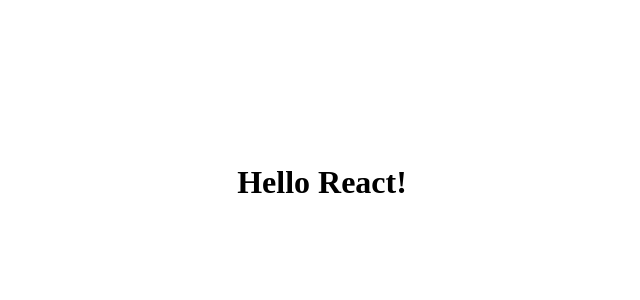
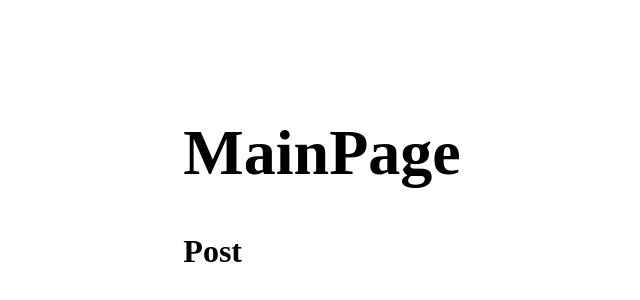
Before and after one commit to mishapodl/blog-test-project, a React app: page / in a window 1280 px wide. Shown: the part 218-518 px from the top of the page, without its empty margins (318-958 px from the left). Built offline with nearby package versions, Linux system fonts and the light colour scheme; the HTML template or start-up script is replaced by a standard one.

Commit message:
configured redux workspace and structure files

```diff
--- a/src/App.tsx
+++ b/src/App.tsx
@@ -1,3 +1,8 @@
 import React, { FC } from 'react'
+import { MainPage } from './pages/MainPage/MainPage'
 
-export const App: FC = () => <h1>Hello React!</h1>
+export const App: FC = () => (
+  <h1>
+    <MainPage />
+  </h1>
+)
--- /dev/null
+++ b/src/components/Post/Post.tsx
@@ -0,0 +1,6 @@
+import React, { FC } from 'react'
+import './Post.scss'
+
+export const Post: FC = () => {
+  return <div>Post</div>
+}
--- /dev/null
+++ b/src/components/Post/index.ts
@@ -0,0 +1,3 @@
+import { Post } from './Post'
+
+export default Post
--- a/src/index.tsx
+++ b/src/index.tsx
@@ -2,5 +2,15 @@
 import ReactDOM from 'react-dom'
 import { App } from './App'
 import './styles/index.scss'
+import { BrowserRouter } from 'react-router-dom'
+import { Provider } from 'react-redux'
+import store from './redux/store'
 
-ReactDOM.render(<App />, document.getElementById('root'))
+ReactDOM.render(
+  <BrowserRouter>
+    <Provider store={store}>
+      <App />
+    </Provider>
+  </BrowserRouter>,
+  document.getElementById('root')
+)
--- /dev/null
+++ b/src/pages/MainPage/MainPage.tsx
@@ -0,0 +1,12 @@
+import React, { FC } from 'react'
+import './MainPage.scss'
+import Post from '../../components/Post'
+
+export const MainPage: FC = () => {
+  return (
+    <div>
+      <h1>MainPage</h1>
+      <Post />
+    </div>
+  )
+}
--- /dev/null
+++ b/src/redux/reducers/postReducer.ts
@@ -0,0 +1,13 @@
+const initialState = {
+  allPosts: [],
+}
+
+export const postReducer = (state = initialState, aciton: any) => {
+  switch (aciton.type) {
+    case 'LOAD':
+      return { ...state }
+
+    default:
+      return state
+  }
+}
--- /dev/null
+++ b/src/redux/rootReducer.ts
@@ -0,0 +1,4 @@
+import { combineReducers } from 'redux'
+import { postReducer } from './reducers/postReducer'
+
+export const rootReducer = combineReducers({ posts: postReducer })
--- /dev/null
+++ b/src/redux/saga/index.ts
@@ -0,0 +1 @@
+export const a = '';
--- /dev/null
+++ b/src/redux/store.ts
@@ -0,0 +1,19 @@
+import { applyMiddleware, compose, createStore } from 'redux'
+import { rootReducer } from './rootReducer'
+import createSagaMiddleware from 'redux-saga'
+const initialiseSagaMiddleware = createSagaMiddleware()
+
+declare global {
+  interface Window {
+    __REDUX_DEVTOOLS_EXTENSION_COMPOSE__?: typeof compose
+  }
+}
+
+const storeEnhancers = window.__REDUX_DEVTOOLS_EXTENSION_COMPOSE__ || compose
+
+const store = createStore(
+  rootReducer,
+  storeEnhancers(applyMiddleware(initialiseSagaMiddleware))
+)
+
+export default store
```
Also changed, not shown: src/components/Post/Post.scss (added), src/pages/MainPage/MainPage.scss (added).
